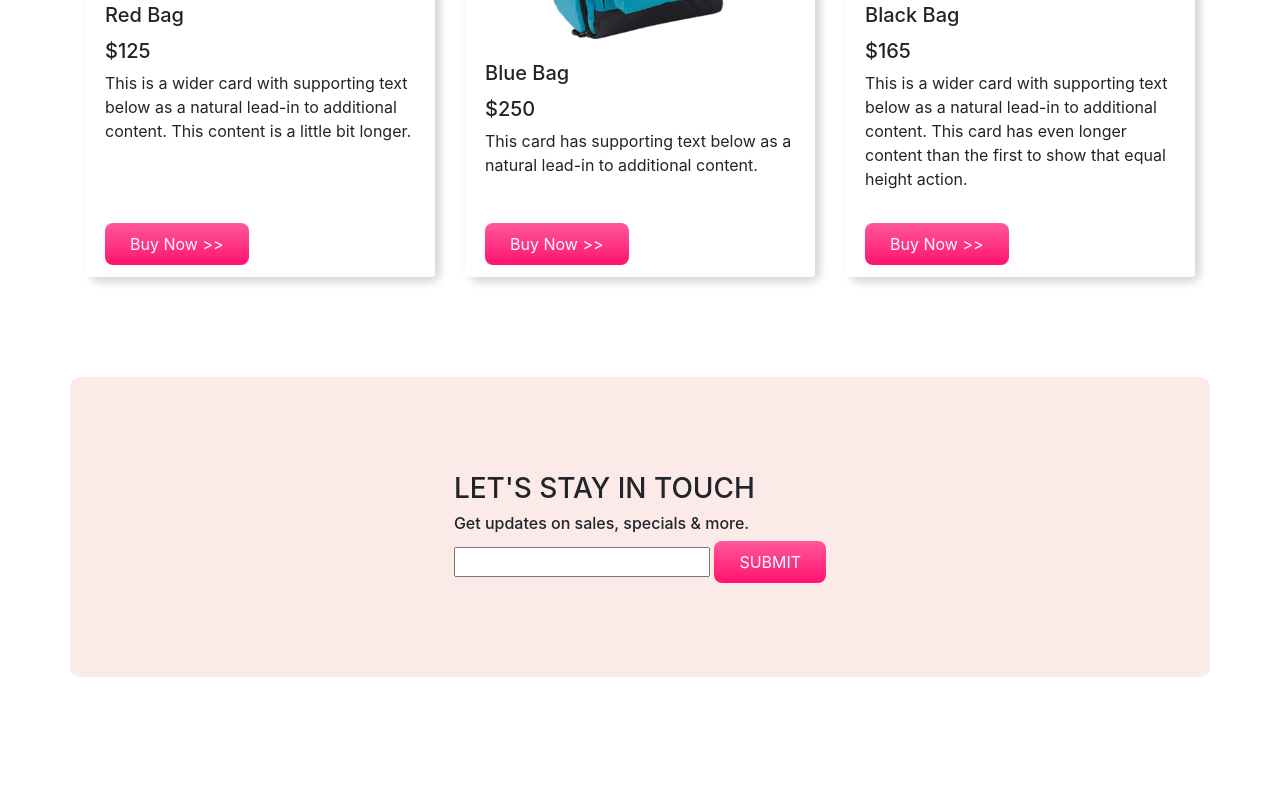
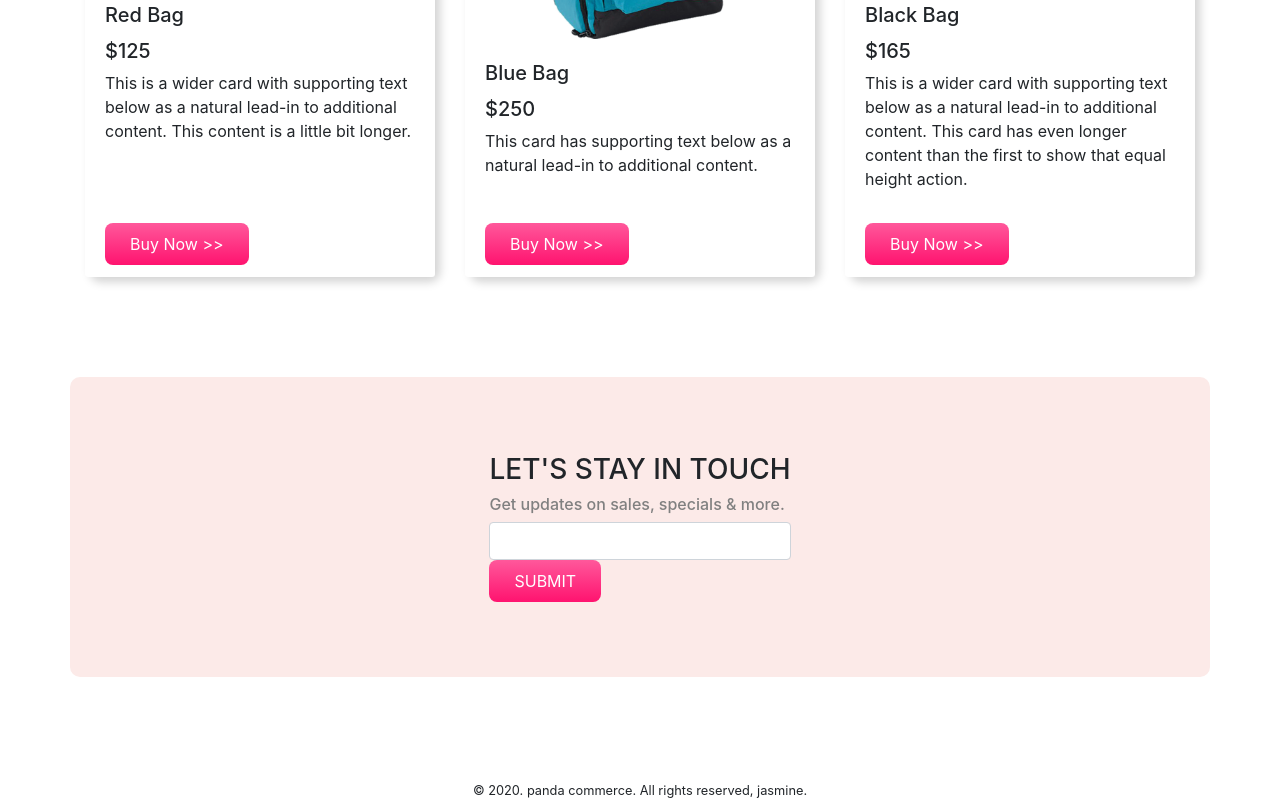
Before and after one commit to JasmineAraEity/panda-commerce, a plain HTML site: page index.html in a window 1280 px wide. Shown: the part 1811-2612 px from the top of the page. Before the commit the page ends 2588 px from the top, so only its background shows below. Drawn offline with nearby package versions, Linux system fonts and the light colour scheme.

Commit message:
final commit

```diff
--- a/index.html
+++ b/index.html
@@ -194,10 +194,14 @@
             <div>
                 <h3>LET'S STAY IN TOUCH</h3>
             <H6>Get updates on sales, specials & more.</H6>
-            <input type="text">
+            <input type="text" class="form-control">
             <button class="buy-now-button">SUBMIT</button>
             </div>
         </div>
+
+        <footer>
+            <small>&#169; 2020. panda commerce. All rights reserved, jasmine.</small>
+        </footer>
 
 
 
--- a/style.css
+++ b/style.css
@@ -50,3 +50,9 @@ background-color: white;
 #contact{
     height: 300px;
 }
+#contact h6{
+    color: gray;
+}
+footer{
+    text-align: center;
+}
```
